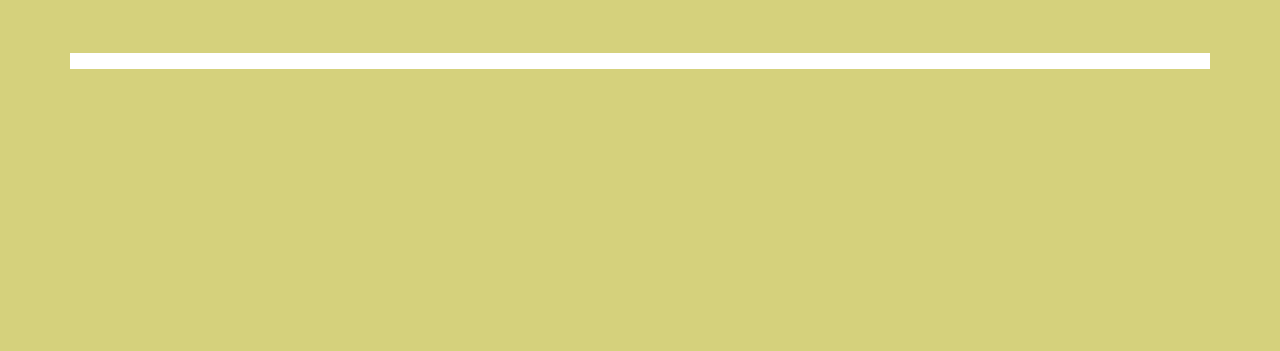
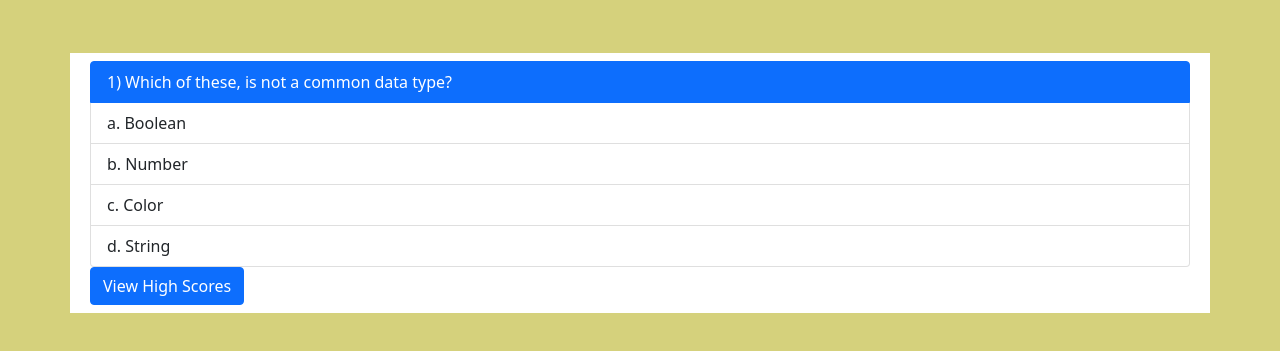
Before and after one commit to mkaye97/Code-Quiz, a plain HTML site: page index.html in a window 1280 px wide. Both pictures are taken after a click on the button "Start Quiz". Shown: the part 165-516 px from the top of the page. Drawn offline with nearby package versions, Linux system fonts and the light colour scheme.

Commit message:
Made first question display upon using 'Start Quiz' Button

```diff
--- a/assets/JS/script.js
+++ b/assets/JS/script.js
@@ -2,8 +2,12 @@ var timeRemaining = $('#timer');
 var startButton = $('#startbutton');
 var highScore = $('#highscore');
 var card = $('#card');
-var questionLines = $('#qLines');
-var textLines = $('#line')
+var quizBox = $('#quizbox');
+var qLine = $('#q');
+var aLine = $('#a');
+var bLine = $('#b');
+var cLine = $('#c');
+var dLine = $('#d');
 var nextButton = $('#next');
 
 
@@ -56,7 +60,7 @@ function startQuiz() {
     // Removes 'Start' and 'High Score' buttons and starts timer.
     $('#initialbuttons').remove();
     setTime();
-    $('#qlist').removeClass("d-none");
+    quizBox.removeClass("d-none");
     quiz();
 }
 
@@ -75,11 +79,18 @@ function setTime() {
     }, 1000)};
 
 function quiz() {
-
+  var i = 0;
+    qLine.text(questions[i].question);
+    aLine.text(questions[i].answers[0]);
+    bLine.text(questions[i].answers[1]);
+    cLine.text(questions[i].answers[2]);
+    dLine.text(questions[i].answers[3]);
 }
 
 function selectAnswer() {
 
-};
+}
 
 startButton.on('click', startQuiz);
+
+nextButton.on('click')
--- a/index.html
+++ b/index.html
@@ -35,14 +35,17 @@
                             <button type="button" class="btn btn-primary" id = "highscore">View High Scores</button>
                         </li>
                     </ul>
-                    <div id = "qlist">
-                        <ul class="list-group" id="qlines">
-                            <!-- <li class="list-group-item active" aria-current="true" id="line"></li>
-                            <li class="list-group-item" id="line"></li>
-                            <li class="list-group-item" id="line"></li>
-                            <li class="list-group-item" id="line"></li>
-                            <li class="list-group-item" id="line"></li> -->
+                    <div class = d-none id = "quizbox">
+                        <ul class="list-group" id="lines">
+                            <li class="list-group-item active" aria-current="true" id="q"></li>
+                            <li class="list-group-item" id="a"></li>
+                            <li class="list-group-item" id="b"></li>
+                            <li class="list-group-item" id="c"></li>
+                            <li class="list-group-item" id="d"></li>
                         </ul>
+                        <div class = class="d-flex justify-content-center" id = next>
+                            <button type="button" class="btn btn-primary" id = "highscore">View High Scores</button>
+                        </div>
                     </div>
                     <div class = "d-flex justify-content-center" id = "next"></div>
                 </div>
```
